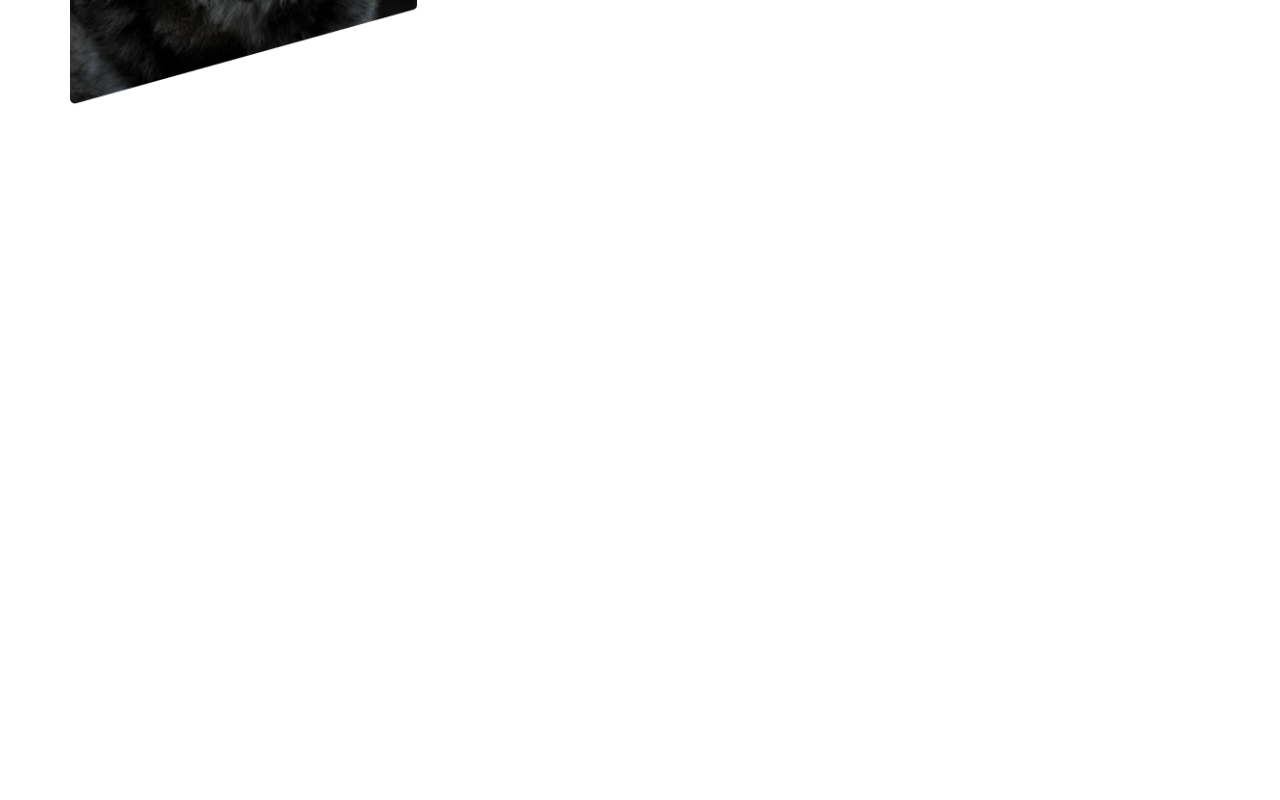
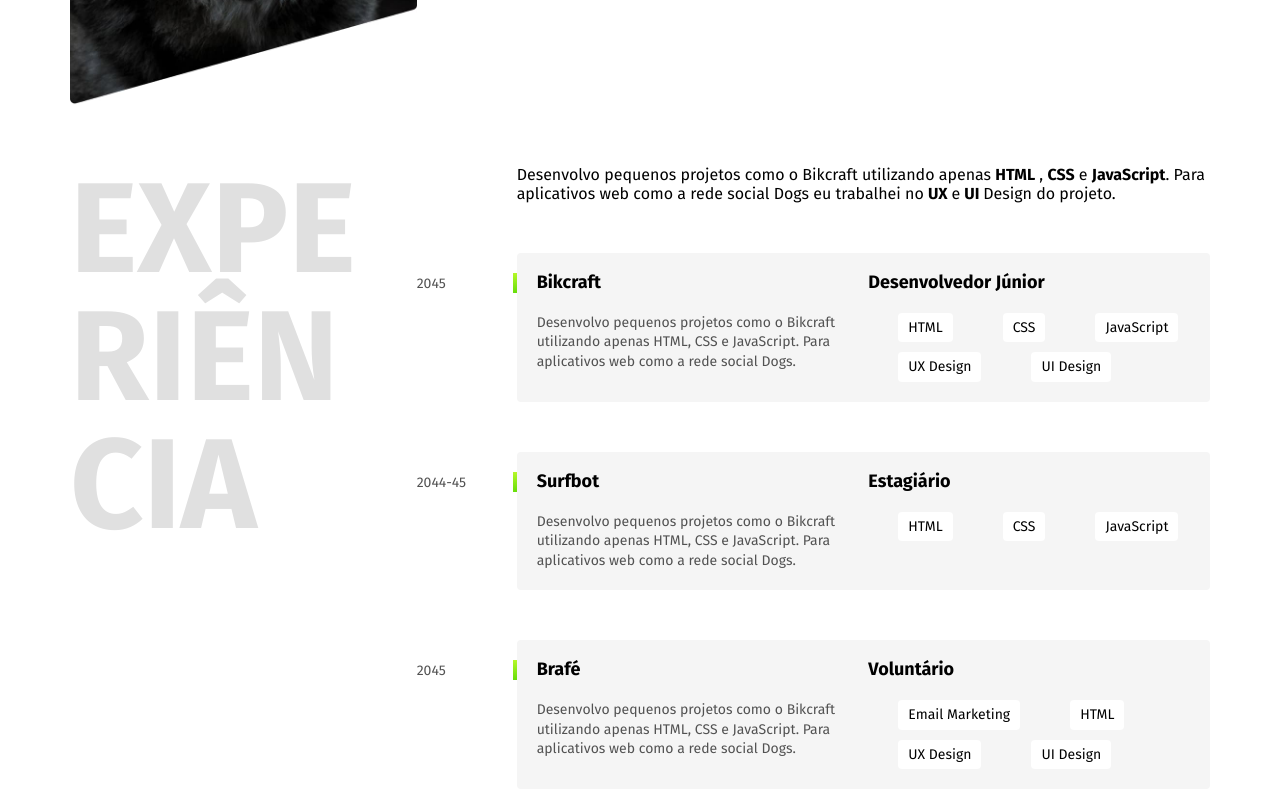
Before and after one commit to Sara01romao/projeto-portfolio, a plain HTML site: page index.html in a window 1280 px wide. Shown: the part 588-1388 px from the top of the page. Before the commit the page ends 800 px from the top, so only its background shows below. Drawn offline with Linux system fonts and the light colour scheme.

Commit message:
Conteudo da section experiencia

```diff
--- a/css/style.css
+++ b/css/style.css
@@ -25,6 +25,15 @@ a {
   padding: 30px;
 }
 
+.subtitulo{
+  font-size: 8rem;
+  line-height: 1;
+  text-transform: uppercase;
+  word-break: break-all;
+  max-width: 4ch;
+}
+
+/*Menu*/
 nav {
   max-width: 1220px;
   margin: 30px auto;
@@ -180,3 +189,90 @@ h1::before {
     top: -10px;
   }
 }
+
+
+/*Experiencia*/
+
+.experiencia{
+  display: grid;
+  grid-template-columns: 1fr 2fr;
+  gap: 100px;
+}
+
+.experiencia .subtitulo{
+  color: #e0e0e0;
+}
+
+.experiencia-text{
+  font-size: 1.5rem;
+  line-height: 1.33;
+  max-width: 40ch;
+  margin-bottom: 60px;
+  color: #525252;
+}
+
+.experiencia-text strong{
+  color: #141414;
+}
+
+.empresa{
+  display: grid;
+  grid-template-columns: 1fr 1fr;
+  gap: 20px 10px;
+  padding: 20px;
+  background: #f5f5f5;
+  margin-bottom: 20px;
+  border-radius: 4px;
+  position: relative;
+  margin-top: 50px;
+
+}
+
+.empresa::before{
+  content: '';
+  display: block;
+  width: 4px;
+  height: 20px;
+  background: linear-gradient(#b6f829, #67dd0a);
+  position: absolute;
+  top: 20px;
+  left: -4px;
+}
+
+.empresa-ano{
+  position: absolute;
+  top: 22px;
+  left: -100px;
+  color: #525252;
+  width: 80px;
+  font-size: 0.875rem;
+}
+
+.empresa-titulo{
+  font-size: 1.125rem;
+  line-height: 1.1;
+  font-weight: bold;
+}
+
+.empresa-texto{
+  font-size: 0.875rem;
+  line-height: 1.4;
+  color: #525252;
+
+}
+
+.empresa-habilidades{
+  display: flex;
+  flex-wrap: wrap;
+  gap: 10px;
+  align-content:start;
+}
+
+.empresa-habilidades li{
+  font-size:0.875rem;
+  line-height: 1.4;
+  border-radius: 4px;
+  background: #ffffff;
+  padding: 5px 10px;
+
+}
--- a/index.html
+++ b/index.html
@@ -33,5 +33,64 @@
         </div>
 
     </main>
+
+    <section class="container experiencia" id="experiencia" aria-label="Experiência">
+        <h2 class="subtitulo">Experiência</h2>
+        <div>
+            <p class="experiencia-texto">
+                Desenvolvo pequenos projetos como o Bikcraft utilizando apenas <strong>HTML</strong> , <strong>CSS</strong>  e <strong>JavaScript</strong>.
+                Para aplicativos web como a rede social Dogs eu trabalhei no <strong>UX </strong> e <strong>UI </strong> Design do projeto.
+            </p>
+
+            <div class="empresa">
+                <span class="empresa-ano">2045</span>
+                <h3 class="empresa-titulo">Bikcraft</h3>
+                <span class="empresa-titulo">Desenvolvedor Júnior</span>
+                <p class="empresa-texto">
+                    Desenvolvo pequenos projetos como o Bikcraft utilizando apenas HTML, CSS e JavaScript. Para aplicativos web como a rede social Dogs.
+                </p>
+
+                <ul class="empresa-habilidades">
+                    <li>HTML</li>
+                    <li>CSS</li>
+                    <li>JavaScript</li>
+                    <li>UX Design</li>
+                    <li>UI Design</li>
+                </ul>
+            </div>
+
+            <div class="empresa">
+                <span class="empresa-ano">2044-45</span>
+                <h3 class="empresa-titulo">Surfbot</h3>
+                <span class="empresa-titulo">Estagiário</span>
+                <p class="empresa-texto">
+                    Desenvolvo pequenos projetos como o Bikcraft utilizando apenas HTML, CSS e JavaScript. Para aplicativos web como a rede social Dogs.
+                </p>
+
+                <ul class="empresa-habilidades">
+                    <li>HTML</li>
+                    <li>CSS</li>
+                    <li>JavaScript</li>
+
+                </ul>
+            </div>
+
+            <div class="empresa">
+                <span class="empresa-ano">2045</span>
+                <h3 class="empresa-titulo">Brafé</h3>
+                <span class="empresa-titulo">Voluntário</span>
+                <p class="empresa-texto">
+                    Desenvolvo pequenos projetos como o Bikcraft utilizando apenas HTML, CSS e JavaScript. Para aplicativos web como a rede social Dogs.
+                </p>
+
+                <ul class="empresa-habilidades">
+                    <li>Email Marketing</li>
+                    <li>HTML</li>
+                    <li>UX Design</li>
+                    <li>UI Design</li>
+                </ul>
+            </div>
+        </div>
+    </section>
 </body>
 </html>
```
